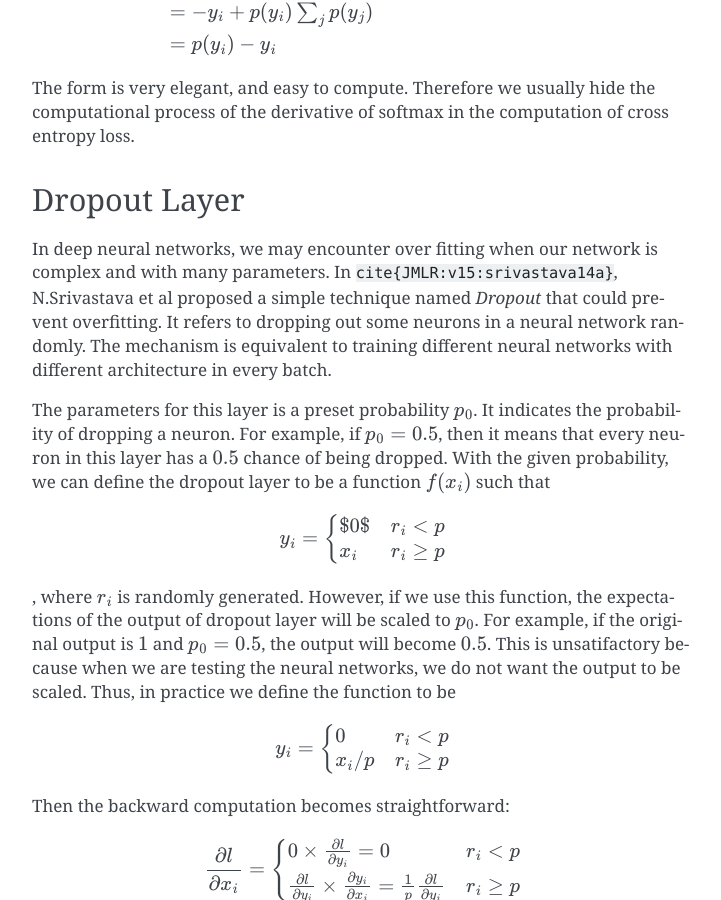
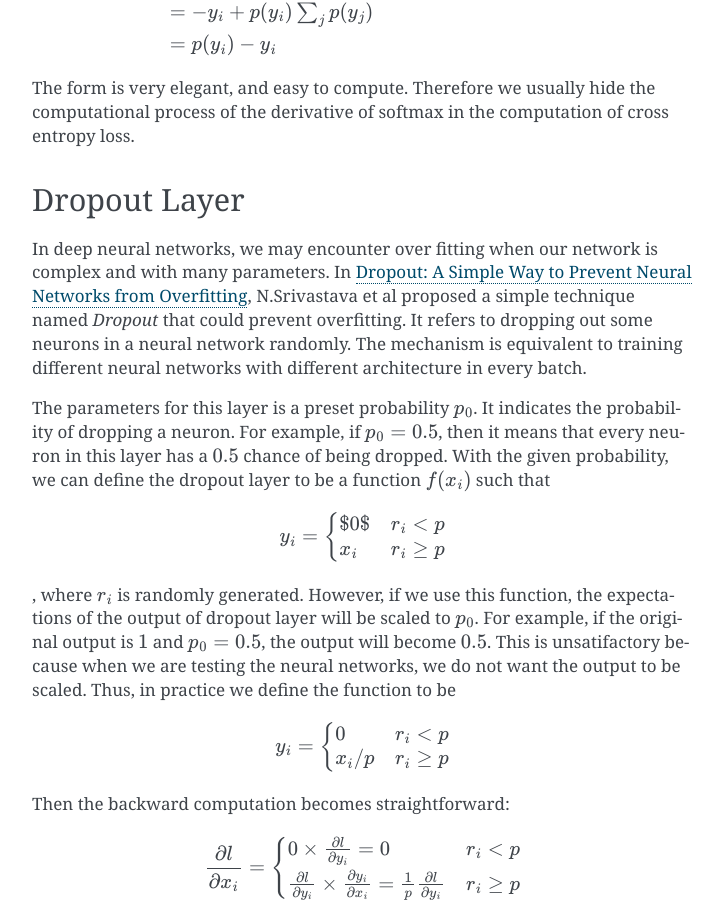
Before and after one commit to autoai-org/Tinyml, a Sphinx documentation site: the page built from docs/source/induction.rst, in a window 1280 px wide and 900 px high, scrolled down 2904 px. Shown: the whole window, without its empty margins (388-1109 px from the left). Built offline with Sphinx 7.4.7, drawn with Linux system fonts in a browser that asks for light colours; cross-references to code outside the pages are shown as plain code.

Commit message:
update docs

```diff
--- a/docs/source/index.rst
+++ b/docs/source/index.rst
@@ -6,7 +6,7 @@ Tinynet is a small framework for writing neural networks for educational purpose
 There might be some errors and deficiencies, and these are all my fault. If you
 meet any of them, please kindly leave your comments at `GitHub Issue Tracker
 <https://github.com/xzyaoi/tinynet/issues>`_. If you are not comfortable with
-public accessible issues, please write me at xiaozhe.yaoi#gmail.com.
+publicly accessible issues, please write me at xiaozhe.yaoi#gmail.com.
 
 .. toctree::
    :maxdepth: 5
--- a/docs/source/induction.rst
+++ b/docs/source/induction.rst
@@ -160,8 +160,9 @@ Dropout Layer
 =============
 
 In deep neural networks, we may encounter over fitting when our network
-is complex and with many parameters. In
-:raw-latex:`\cite{JMLR:v15:srivastava14a}`, N.Srivastava et al proposed
+is complex and with many parameters. In `Dropout: A Simple Way to Prevent Neural
+Networks from Overfitting <http://jmlr.org/papers/v15/srivastava14a.html>`_,
+N.Srivastava et al proposed
 a simple technique named *Dropout* that could prevent overfitting. It
 refers to dropping out some neurons in a neural network randomly. The
 mechanism is equivalent to training different neural networks with
```
